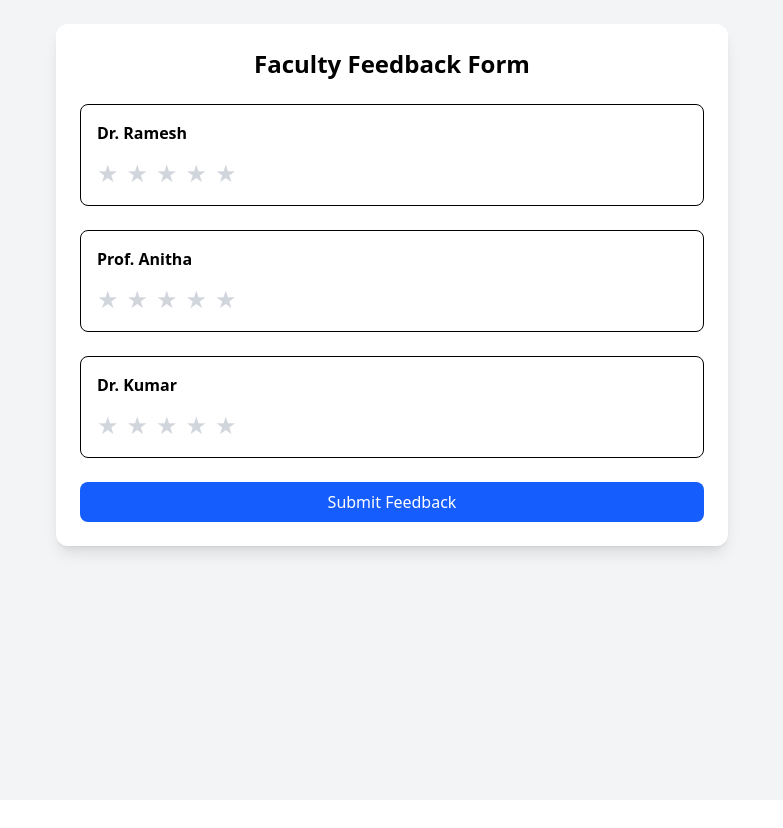
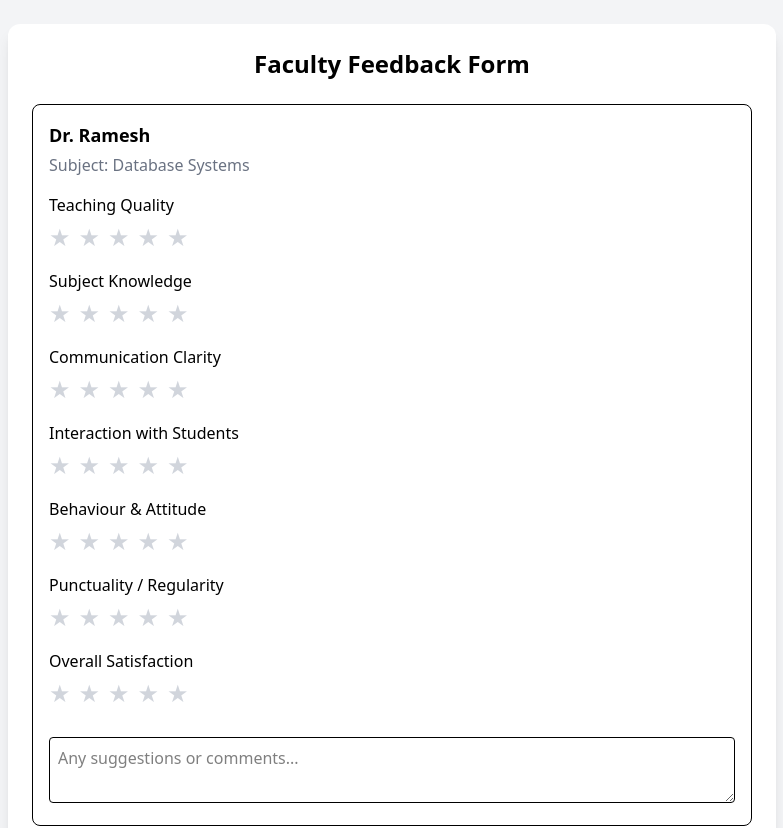
Before and after one commit to Gubbaladevika/faculty, a React (Vite) app in the folder frontend/: page /feedbackform in a window 1280 px wide. Shown: the top 828 px of the page, without its empty margins (248-1031 px from the left). Before the commit the page ends 800 px from the top, so only its background shows below. Built offline with nearby package versions, Linux system fonts and the light colour scheme; sample sign-in values are in the browser's storage.

Commit message:
changes happened

```diff
--- a/frontend/package.json
+++ b/frontend/package.json
@@ -13,6 +13,7 @@
     "@tailwindcss/vite": "^4.1.18",
     "react": "^19.2.0",
     "react-dom": "^19.2.0",
+    "react-icons": "^5.6.0",
     "react-router-dom": "^7.13.1",
     "tailwindcss": "^4.1.18"
   },
--- a/frontend/src/App.jsx
+++ b/frontend/src/App.jsx
@@ -3,15 +3,18 @@ import Login from "./pages/Login";
 import Dashboard from "./pages/Dashboard";
 import FeedbackForm from "./pages/FeedbackForm";
 import Signup from "./pages/Signup";
+import ProtectedRoute from "./components/ProtectedRoute";
+
 
 function App() {
   return (
 
       <Routes>
         <Route path="/" element={<Login />} />
-        <Route path="/dashboard" element={<Dashboard />} />
-        <Route path="/feedbackform" element={<FeedbackForm />} />
+        <Route path="/dashboard" element={<ProtectedRoute><Dashboard /></ProtectedRoute>} />
+        <Route path="/feedbackform" element={<ProtectedRoute><FeedbackForm /></ProtectedRoute>} />
         <Route path="/signup" element={<Signup />} />
+
       </Routes>
 
   );
--- a/frontend/src/components/ProtectedRoute.jsx
+++ b/frontend/src/components/ProtectedRoute.jsx
@@ -0,0 +1,13 @@
+import { Navigate } from "react-router-dom";
+
+const ProtectedRoute = ({ children }) => {
+  const user = localStorage.getItem("user");
+
+  if (!user) {
+    return <Navigate to="/" />;
+  }
+
+  return children;
+};
+
+export default ProtectedRoute;
--- a/frontend/src/pages/Dashboard.jsx
+++ b/frontend/src/pages/Dashboard.jsx
@@ -3,18 +3,48 @@ import { useNavigate } from "react-router-dom";
 const Dashboard = () => {
   const navigate = useNavigate();
 
+  const user = JSON.parse(localStorage.getItem("user"));
+
+  const handleLogout = () => {
+    localStorage.removeItem("user");
+    navigate("/");
+  };
+
+  const goToFeedback = () => {
+    navigate("/feedbackform");
+  };
+
   return (
-    <div className="min-h-screen flex flex-col items-center justify-center">
-      <h1 className="text-2xl font-bold mb-6">
-        Student Dashboard
-      </h1>
+    <div className="min-h-screen bg-gray-100">
 
-      <button
-        onClick={() => navigate("/feedbackform")}
-        className="bg-green-600 text-white px-6 py-3 rounded-lg hover:bg-green-700"
-      >
-        Give Feedback
-      </button>
+      {/* Top Navbar */}
+      <div className="flex justify-between items-center bg-white shadow px-6 py-4">
+        <h1 className="text-xl font-bold">
+          Welcome, {user?.name}
+        </h1>
+
+        <button
+          onClick={handleLogout}
+          className="bg-red-500 text-white px-4 py-1 rounded hover:bg-red-600"
+        >
+          Logout
+        </button>
+      </div>
+
+      {/* Main Content */}
+      <div className="flex flex-col items-center justify-center mt-24">
+        <h2 className="text-2xl font-semibold mb-6">
+          Faculty Feedback System
+        </h2>
+
+        <button
+          onClick={goToFeedback}
+          className="bg-blue-600 text-white px-6 py-2 rounded hover:bg-blue-700"
+        >
+          Give Feedback
+        </button>
+      </div>
+
     </div>
   );
 };
--- a/frontend/src/pages/FeedbackForm.jsx
+++ b/frontend/src/pages/FeedbackForm.jsx
@@ -1,66 +1,133 @@
-import { useState } from "react";
+import { useState, useEffect } from "react";
 import RatingStars from "../components/RatingStars";
 
 const faculties = [
-  { id: 1, name: "Dr. Ramesh" },
-  { id: 2, name: "Prof. Anitha" },
-  { id: 3, name: "Dr. Kumar" },
+  { id: 1, name: "Dr. Ramesh", subject: "Database Systems" },
+  { id: 2, name: "Prof. Anitha", subject: "Web Development" },
+  { id: 3, name: "Dr. Kumar", subject: "Machine Learning" },
+];
+
+const questions = [
+  { key: "teaching", label: "Teaching Quality" },
+  { key: "knowledge", label: "Subject Knowledge" },
+  { key: "communication", label: "Communication Clarity" },
+  { key: "interaction", label: "Interaction with Students" },
+  { key: "behaviour", label: "Behaviour & Attitude" },
+  { key: "punctuality", label: "Punctuality / Regularity" },
+  { key: "overall", label: "Overall Satisfaction" },
 ];
 
 const FeedbackForm = () => {
+  const usermail = localStorage.getItem("userEmail");
   const [ratings, setRatings] = useState({});
+  const [comments, setComments] = useState({});
   const [submitted, setSubmitted] = useState(false);
 
-  const handleRatingChange = (facultyId, value) => {
+  useEffect(() => {
+    const status = localStorage.getItem(`feedback_${usermail}`);
+    if (status === "true") {
+      setSubmitted(true);
+    }
+  }, [usermail]);
+
+  const handleRatingChange = (facultyId, questionKey, value) => {
     setRatings({
       ...ratings,
-      [facultyId]: value,
+      [facultyId]: {
+        ...ratings[facultyId],
+        [questionKey]: value,
+      },
+    });
+  };
+
+  const handleCommentChange = (facultyId, text) => {
+    setComments({
+      ...comments,
+      [facultyId]: text,
     });
   };
 
   const handleSubmit = () => {
-    console.log(ratings);
+
+    localStorage.setItem("feedbackSubmitted", "true");
     setSubmitted(true);
+
+    console.log({
+      ratings,
+      comments,
+    });
   };
 
   return (
     <div className="min-h-screen bg-gray-100 p-6">
-      <div className="max-w-2xl mx-auto bg-white shadow-lg rounded-xl p-6">
+
+      <div className="max-w-3xl mx-auto bg-white shadow-lg rounded-xl p-6">
+
         <h2 className="text-2xl font-bold mb-6 text-center">
           Faculty Feedback Form
         </h2>
 
+        {submitted && (
+          <p className="text-green-600 text-center mb-4">
+            You have already submitted feedback
+          </p>
+        )}
+
         {faculties.map((faculty) => (
-          <div
-            key={faculty.id}
-            className="mb-6 p-4 border rounded-lg"
-          >
-            <h3 className="font-semibold mb-3">
+
+          <div key={faculty.id} className="mb-8 border p-4 rounded-lg">
+
+            <h3 className="text-lg font-semibold mb-1">
               {faculty.name}
             </h3>
 
-            <RatingStars
-              value={ratings[faculty.id] || 0}
-              onChange={(value) =>
-                handleRatingChange(faculty.id, value)
+            <p className="text-gray-500 mb-4">
+              Subject: {faculty.subject}
+            </p>
+
+            {questions.map((q) => (
+              <div key={q.key} className="mb-4">
+
+                <p className="mb-1">{q.label}</p>
+
+                <RatingStars
+                  value={ratings[faculty.id]?.[q.key] || 0}
+                  onChange={(value) =>
+                    handleRatingChange(faculty.id, q.key, value)
+                  }
+                />
+
+              </div>
+            ))}
+
+            <textarea
+              placeholder="Any suggestions or comments..."
+              className="w-full mt-3 p-2 border rounded"
+              value={comments[faculty.id] || ""}
+              onChange={(e) =>
+                handleCommentChange(faculty.id, e.target.value)
               }
+              disabled={submitted}
             />
+
           </div>
+
         ))}
 
         <button
           onClick={handleSubmit}
-          className="w-full bg-blue-600 text-white py-2 rounded-lg hover:bg-blue-700 transition"
+          disabled={submitted}
+          className={`w-full py-2 rounded text-white ${
+            submitted
+              ? "bg-gray-400"
+              : "bg-blue-600 hover:bg-blue-700"
+          }`}
         >
-          Submit Feedback
+          {submitted ? "Feedback Submitted" : "Submit Feedback"}
         </button>
 
-        {submitted && (
-          <p className="text-green-600 mt-4 text-center">
-            Feedback Submitted Successfully!
-          </p>
-        )}
       </div>
+
     </div>
   );
 };
--- a/frontend/src/pages/Login.jsx
+++ b/frontend/src/pages/Login.jsx
@@ -17,6 +17,7 @@ const Login = () => {
 
     if (email === storedUser.email && password === storedUser.password) {
       alert("Login Successful");
+      localStorage.setItem("userEmail", email);
       navigate("/dashboard");
     } else {
       alert("Invalid email or password");
--- a/frontend/src/pages/Signup.jsx
+++ b/frontend/src/pages/Signup.jsx
@@ -1,5 +1,6 @@
 import { useState } from "react";
 import { useNavigate } from "react-router-dom";
+import { FcGoogle } from "react-icons/fc";
 
 const Signup = () => {
   const navigate = useNavigate();
@@ -10,6 +11,8 @@ const Signup = () => {
     password: "",
   });
 
+  const [error, setError] = useState("");
+
   const handleChange = (e) => {
     setForm({
       ...form,
@@ -17,21 +20,68 @@ const Signup = () => {
     });
   };
 
-  const handleSignup = () => {
+  const handleSignup = (e) => {
+    e.preventDefault();
+
+    if (!form.name || !form.email || !form.password) {
+      setError("All fields are required");
+      return;
+    }
+
     localStorage.setItem("user", JSON.stringify(form));
-    alert("Signup Successful!");
+
     navigate("/");
+  };
+
+  const handleGoogleSignup = () => {
+    const googleUser = {
+      name: "Google User",
+      email: "googleuser@gmail.com",
+    };
+
+    localStorage.setItem("user", JSON.stringify(googleUser));
+
+    navigate("/dashboard");
   };
 
   return (
     <div className="min-h-screen flex items-center justify-center bg-gray-100">
-      <div className="bg-white p-6 rounded-lg shadow-lg w-80">
-        <h2 className="text-xl font-bold mb-4 text-center">Signup</h2>
+
+      <div className="bg-white p-8 rounded-lg shadow w-96">
+
+        <h2 className="text-2xl font-bold text-center mb-6">
+          Create Account
+        </h2>
+
+        {/* Google Signup */}
+        <button
+          onClick={handleGoogleSignup}
+          className="flex items-center justify-center gap-2 w-full border py-2 rounded mb-4 hover:bg-gray-100"
+        >
+          <FcGoogle size={22} />
+          Continue with Google
+        </button>
+
+        {/* Divider */}
+        <div className="flex items-center my-4">
+          <hr className="flex-grow border-gray-300" />
+          <span className="mx-2 text-gray-500 text-sm">OR</span>
+          <hr className="flex-grow border-gray-300" />
+        </div>
+
+        {error && (
+          <p className="text-red-500 text-sm mb-3">
+            {error}
+          </p>
+        )}
+
+        {/* Signup Form */}
+        <form onSubmit={handleSignup}>
 
           <input
             type="text"
             name="name"
-          placeholder="Name"
+            placeholder="Full Name"
             className="w-full mb-3 p-2 border rounded"
             onChange={handleChange}
           />
@@ -48,24 +98,28 @@ const Signup = () => {
             type="password"
             name="password"
             placeholder="Password"
-          className="w-full mb-3 p-2 border rounded"
+            className="w-full mb-4 p-2 border rounded"
             onChange={handleChange}
           />
 
           <button
-          onClick={handleSignup}
             className="w-full bg-blue-600 text-white py-2 rounded hover:bg-blue-700"
           >
-          Signup
+            Create Account
           </button>
 
+        </form>
+
+        {/* Login Link */}
         <p
-          className="text-sm text-blue-600 mt-3 text-center cursor-pointer"
+          className="text-center text-blue-600 mt-4 cursor-pointer"
           onClick={() => navigate("/")}
         >
           Already have an account? Login
         </p>
+
       </div>
+
     </div>
   );
 };
```
Also changed, not shown: 1 other file (tests, documents, lock files or other folders). Lines whose indentation alone changed are shown as unchanged.
